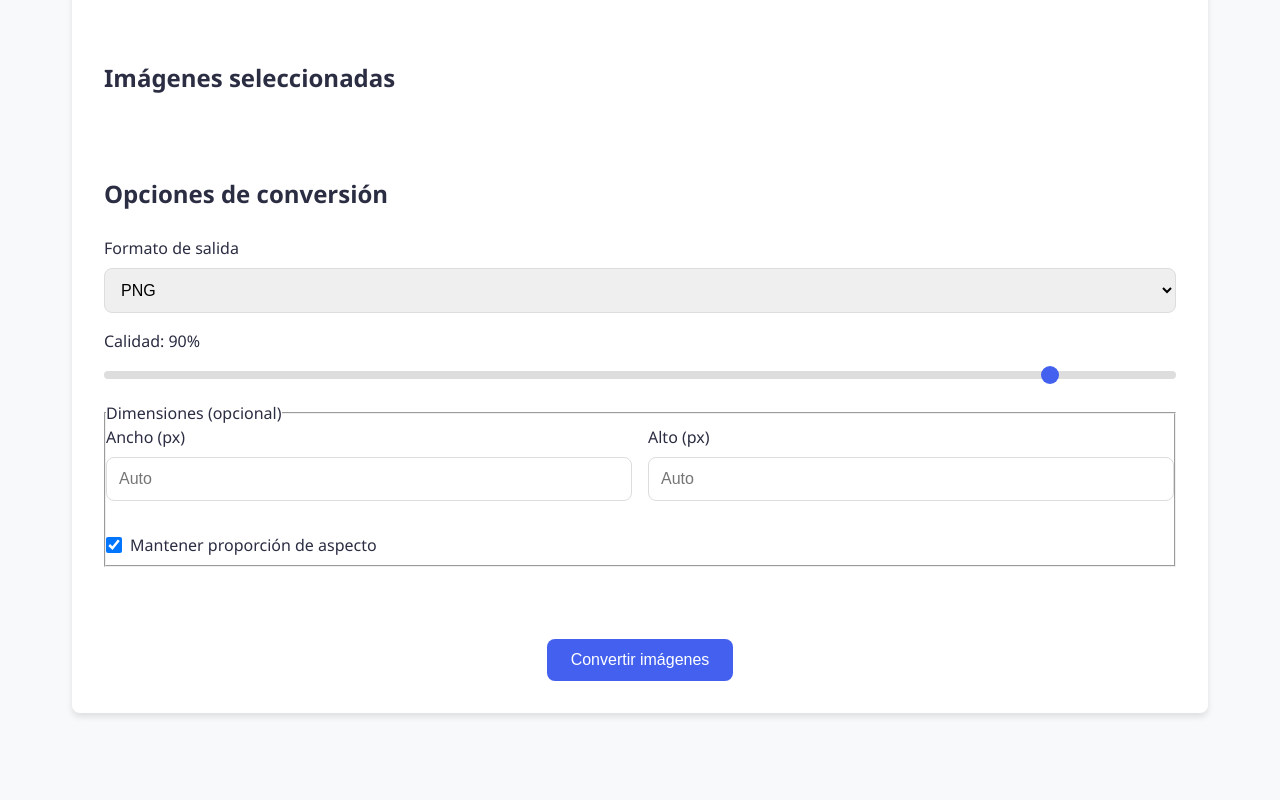
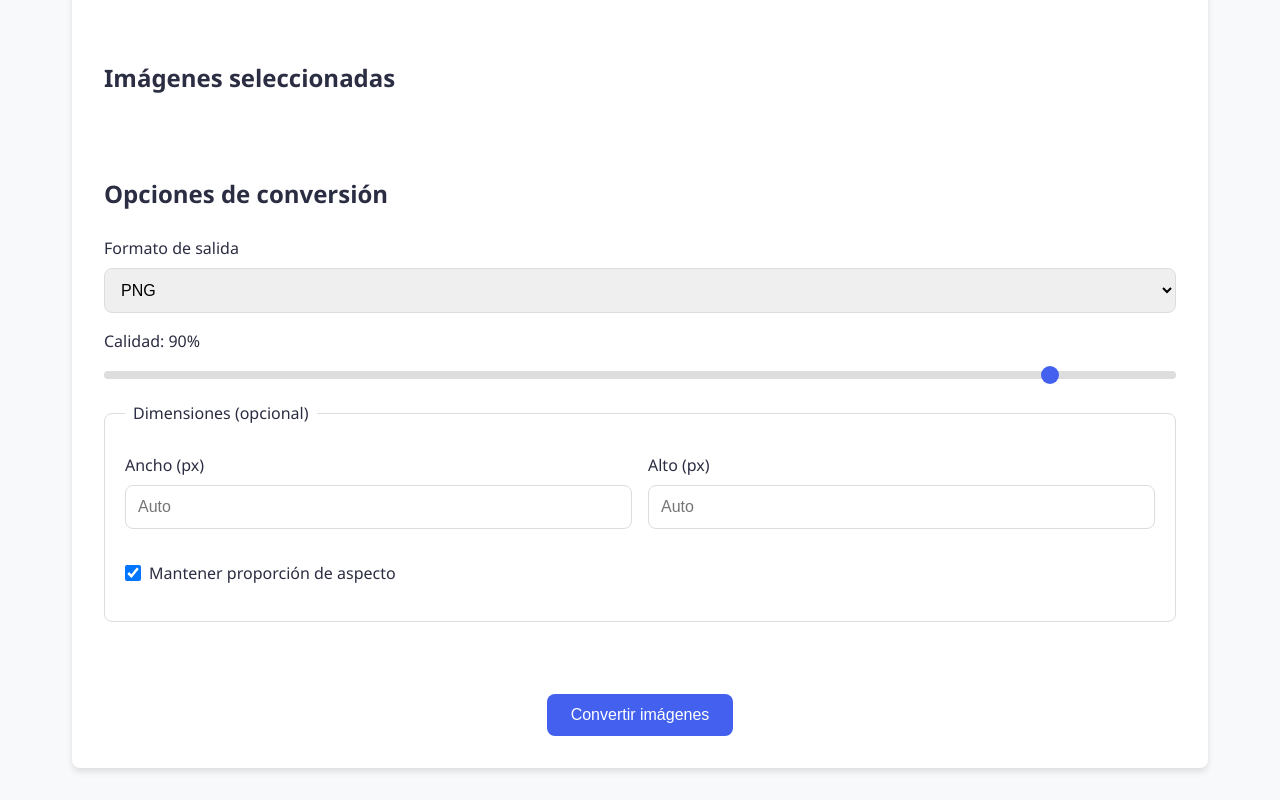
Before and after one commit to Damedsol/Image_Transformer, a website built with Vite: page index.html in a window 1280 px wide. Shown: the part 494-1294 px from the top of the page. Before the commit the page ends 1239 px from the top, so only its background shows below. Built offline with nearby package versions, Linux system fonts and the light colour scheme.

Commit message:
fix(ui): improve spacing in dimension options fieldset

```diff
--- a/src/components/ConversionOptions.ts
+++ b/src/components/ConversionOptions.ts
@@ -171,6 +171,7 @@ export class ConversionOptions extends HTMLElement {
           <fieldset>
             <legend>Dimensiones (opcional)</legend>
 
+            <div class="dimensions-wrapper">
               <div class="dimensions-container">
                 <div class="form-group">
                   <label for="width" class="form-label">Ancho (px)</label>
@@ -209,6 +210,7 @@ export class ConversionOptions extends HTMLElement {
                   Mantener proporción de aspecto
                 </label>
               </div>
+            </div>
           </fieldset>
         </div>
       </div>
--- a/src/style.css
+++ b/src/style.css
@@ -361,11 +361,28 @@ body {
 }
 
 /* Estilo para dimensiones de imágenes */
+.dimensions-wrapper {
+  padding: 0.5rem 0;
+}
+
 .dimensions-container {
   display: grid;
   grid-template-columns: 1fr 1fr;
   gap: 1rem;
   margin-bottom: 1rem;
+}
+
+fieldset {
+  border: 1px solid #ddd;
+  border-radius: var(--border-radius);
+  padding: 1.25rem;
+  margin-bottom: 1rem;
+}
+
+legend {
+  padding: 0 0.5rem;
+  font-weight: 500;
+  color: var(--text-color);
 }
 
 .form-check {
```
Lines whose indentation alone changed are shown as unchanged.
